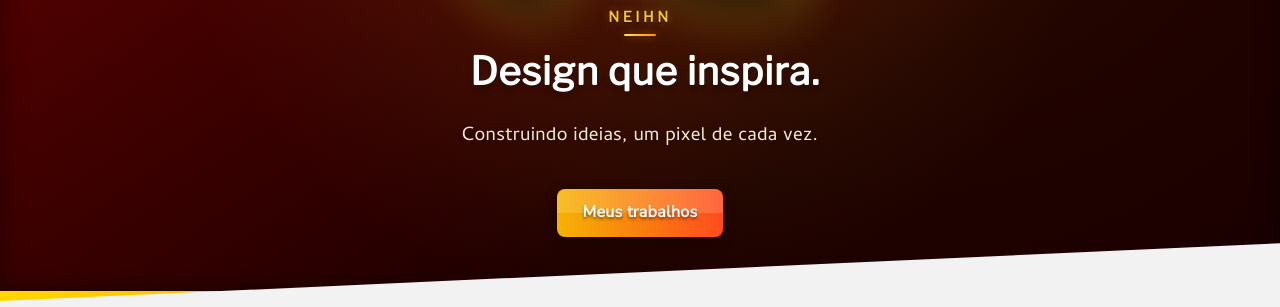
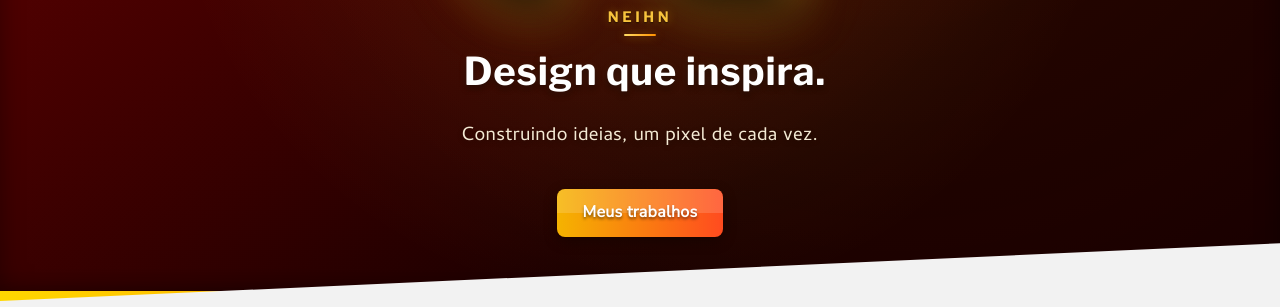
Before and after one commit to MeetLC/neihn, a plain HTML site: page index.html in a window 1280 px wide. Shown: the part 493-800 px from the top of the page. Drawn offline with Linux system fonts and the light colour scheme.

Commit message:
Update style.css

```diff
--- a/style.css
+++ b/style.css
@@ -20,7 +20,7 @@
 }
 
 @font-face {
-    font-family:LibreFranklin;
+    font-family:Libre Franklin;
     font-style:  normal;
     font-weight: 700;
     font-display: swap;
```
